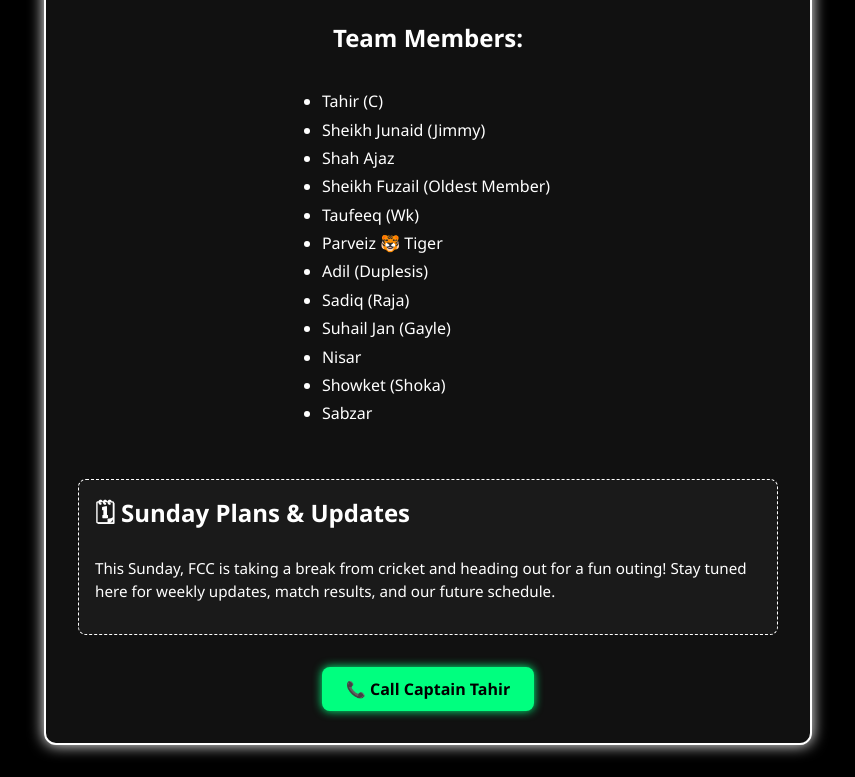
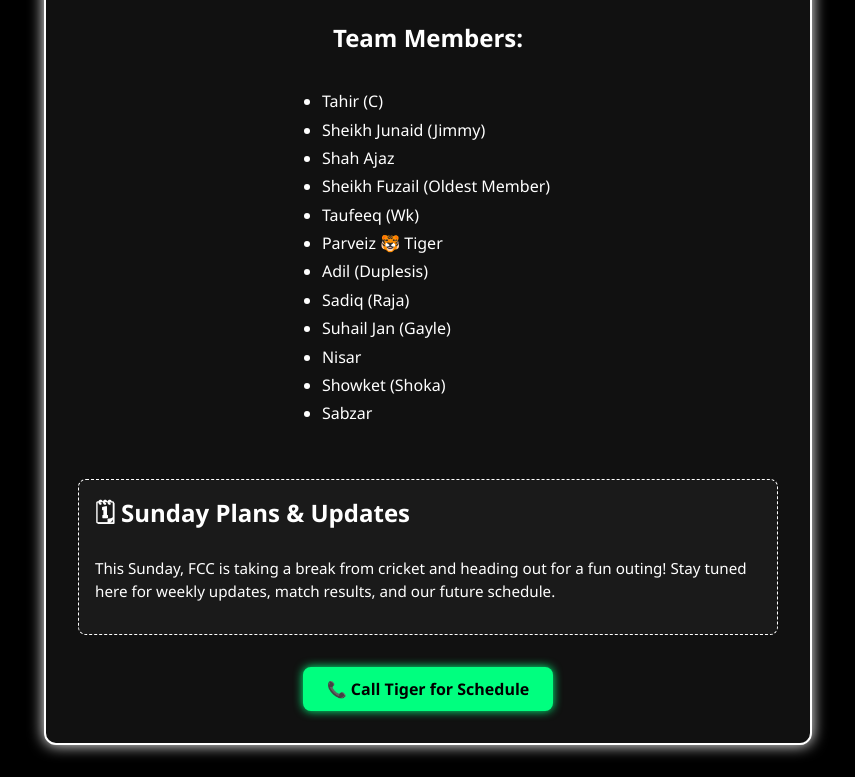
Before and after one commit to sheikhjenaid/sheikhjenaid.github.io, a plain HTML site: page cricketteam.html in a window 1280 px wide. Shown: the part 226-1003 px from the top of the page, without its empty margins (212-1067 px from the left). Drawn offline with Linux system fonts and the light colour scheme.

Commit message:
Update cricketteam.html

```diff
--- a/cricketteam.html
+++ b/cricketteam.html
@@ -139,7 +139,7 @@
     </div>
 
     <!-- 📞 Call Captain Button -->
-    <a class="call-btn" href="tel:+919876543210">📞 Call Captain Tahir</a>
+    <a class="call-btn" href="tel:+919622">📞 Call Tiger for Schedule</a>
   </div>
 </body>
 </html>
```
